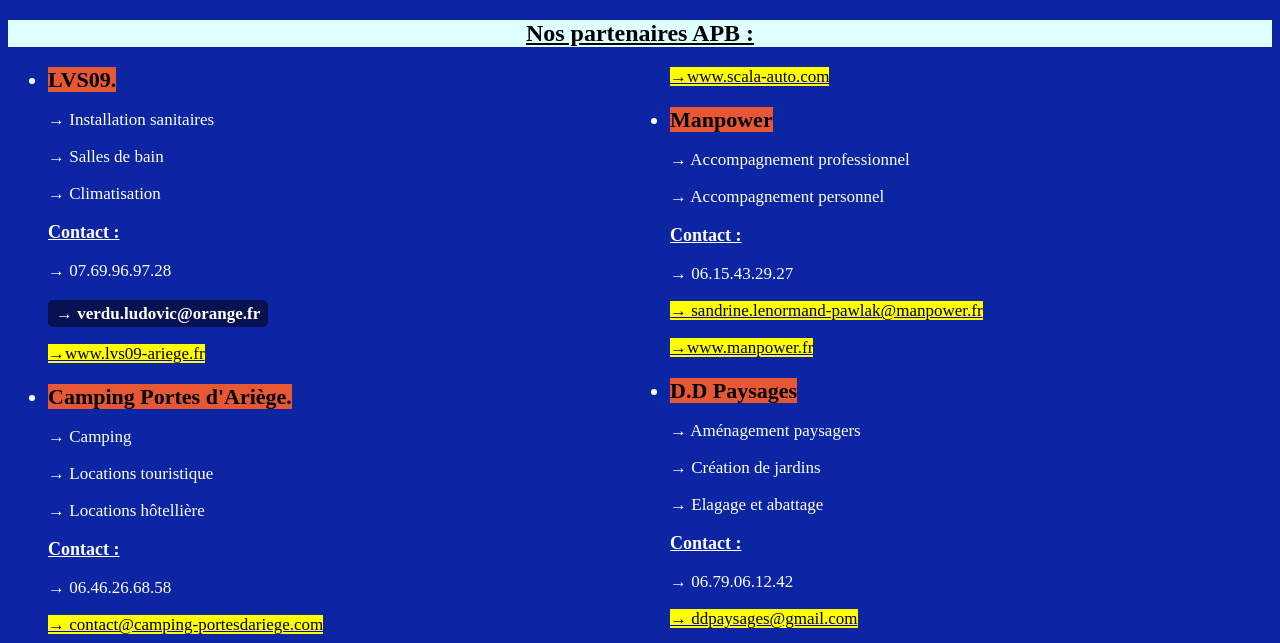
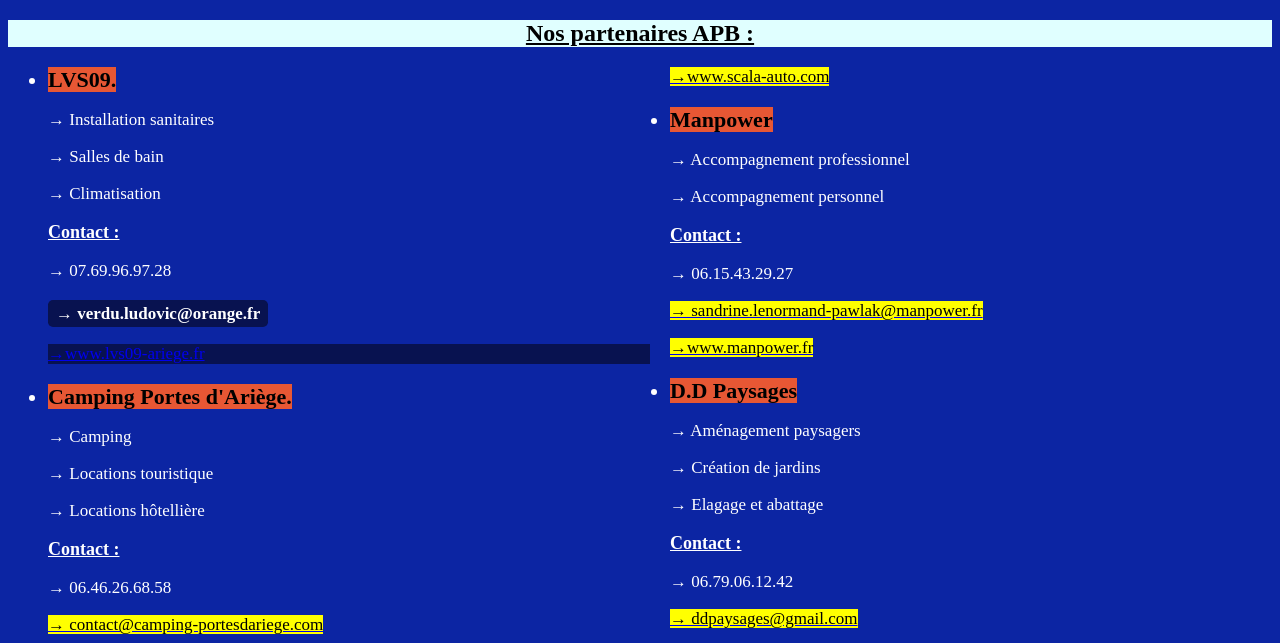
Before and after one commit to APB-09/APB-09, a plain HTML site: page partenaires apb.html in a window 1280 px wide. Shown: the part 129-772 px from the top of the page. Drawn offline with Linux system fonts and the light colour scheme.

Commit message:
Update partenaires apb.html

```diff
--- a/partenaires apb.html
+++ b/partenaires apb.html
@@ -28,7 +28,7 @@
     <p style="text-decoration: underline; font-size: 18px;"><b>Contact :</b></p>
     <p style="font-size: 17px;">&rarr; 07.69.96.97.28</p>
     <p><span style="background-color:RGB(8, 18, 80); color: white; font-size: 17px; text-decoration: none;"><a href="mailto: verdu.ludovic@orange.fr" class="email">&rarr; verdu.ludovic@orange.fr</a></p></span>
-   <p style="font-size: 17px;"><a href="https://www.lvs09-ariege.fr/" target="_blank"><mark>&rarr;www.lvs09-ariege.fr</mark></a></p>
+   <p style="font-size: 17px; background-color:RGB(8, 18, 80);"><a href="https://www.lvs09-ariege.fr/" target="_blank">&rarr;www.lvs09-ariege.fr</a></p>
     </p>
   </li>
   <p></p>
```
